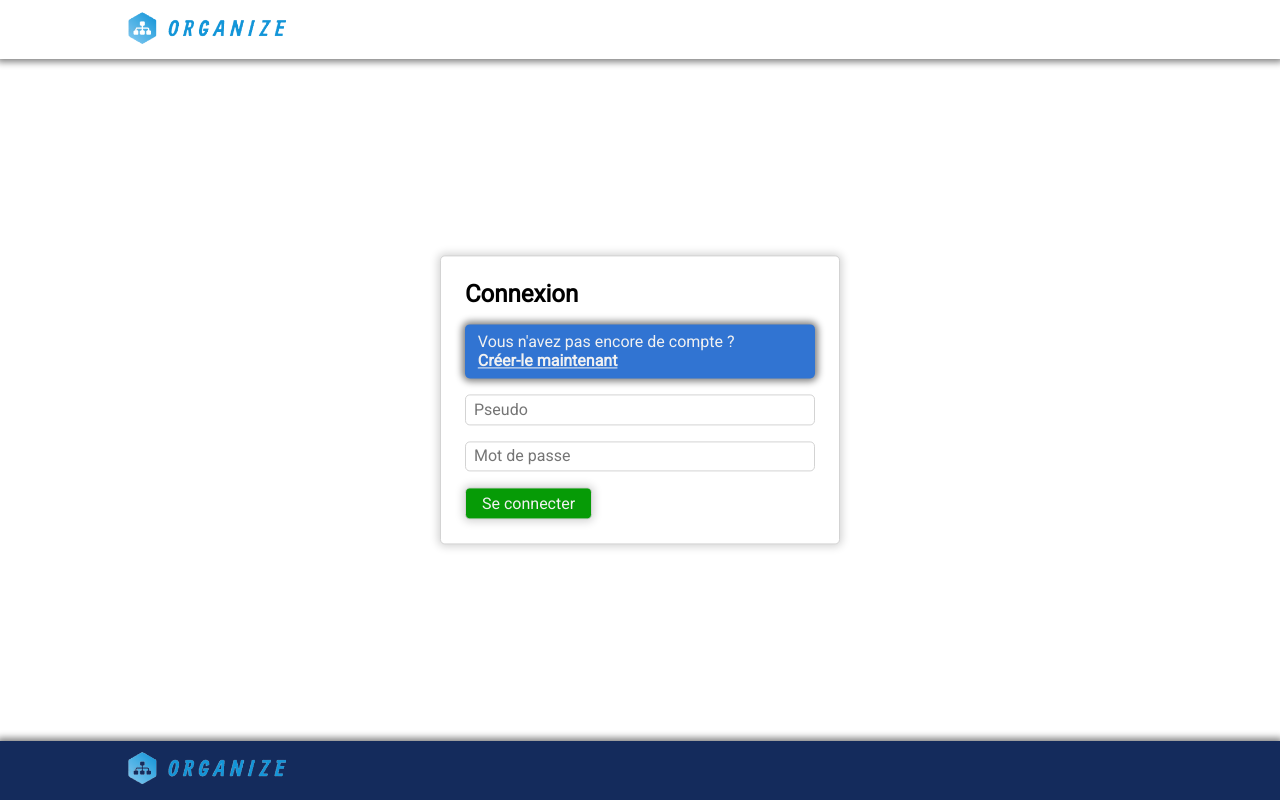
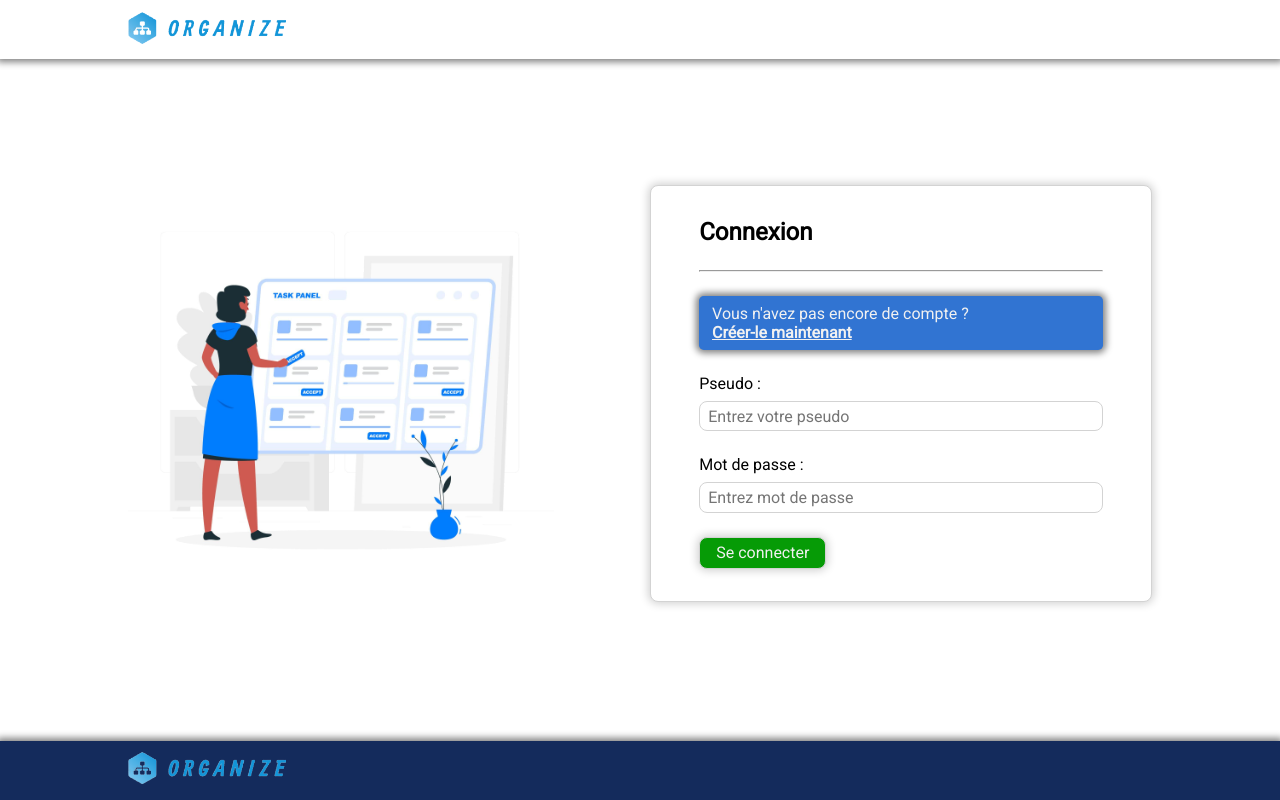
Before and after one commit to emmanuelniasse/organize-client, a React (Create React App) app: page /connexion in a window 1280 px wide. Built offline with nearby package versions, Linux system fonts and the light colour scheme.

Commit message:
wip maj des pages connexion / inscription

```diff
--- a/src/Components/FlashMessage/_FlashMessage.scss
+++ b/src/Components/FlashMessage/_FlashMessage.scss
@@ -2,7 +2,6 @@
 @import '../../styles/variables';
 
 .flash-message {
-    margin: 0 0 1rem;
     box-shadow: 0 0 7px 3px gray;
     font-family: 'Roboto';
     color: #f1f1f1;
--- a/src/pages/Login/Login.jsx
+++ b/src/pages/Login/Login.jsx
@@ -3,6 +3,8 @@ import { useForm } from 'react-hook-form';
 import axios from 'axios';
 import { Link } from 'react-router-dom';
 import { useCookies } from 'react-cookie';
+
+import img1 from '../../img/img1.jpg';
 
 export default function Login() {
     const { register, handleSubmit } = useForm();
@@ -28,9 +30,18 @@ export default function Login() {
         }
     };
     return (
-        <>
-            <form onSubmit={handleSubmit(onSubmit)} className='form'>
+        <div className='page-container align-items-center'>
+            <div className='flex'>
+                <div className='w49'>
+                    <img src={img1} className='w85' />
+                </div>
+
+                <form
+                    onSubmit={handleSubmit(onSubmit)}
+                    className='form w49'
+                >
                     <h2>Connexion</h2>
+                    <hr className='my-1' />
 
                     <p className='flash-message'>
                         Vous n'avez pas encore de compte ?
@@ -42,23 +53,33 @@ export default function Login() {
                             Créer-le maintenant
                         </Link>
                     </p>
+
+                    <div className='form__inputs-group column'>
+                        <label htmlFor='pseudo'>Pseudo :</label>
                         <input
                             autoComplete='off'
                             {...register('pseudo')}
-                    placeholder={'Pseudo'}
+                            placeholder={'Entrez votre pseudo'}
+                            name='pseudo'
                         />
+                        <label htmlFor='password'>
+                            Mot de passe :
+                        </label>
                         <input
                             autoComplete='off'
                             {...register('password')}
-                    placeholder={'Mot de passe'}
+                            placeholder={'Entrez mot de passe'}
                             type='password'
+                            name='password'
                         />
                         <input
                             type='submit'
                             className={'btn btn-add'}
                             value={'Se connecter'}
                         />
+                    </div>
                 </form>
-        </>
+            </div>
+        </div>
     );
 }
--- a/src/pages/Signup/Signup.jsx
+++ b/src/pages/Signup/Signup.jsx
@@ -3,6 +3,8 @@ import { useForm } from 'react-hook-form';
 import axios from 'axios';
 import { Link } from 'react-router-dom';
 import FlashMessage from '../../Components/FlashMessage/FlashMessage';
+
+import img2 from '../../img/img2.jpg';
 
 export default function Signup() {
     const { register, handleSubmit } = useForm();
@@ -42,33 +44,57 @@ export default function Signup() {
     };
 
     return (
-        <>
-            <form onSubmit={handleSubmit(onSubmit)} className='form'>
+        <div className='page-container align-items-center'>
+            <div className='flex'>
+                <div className='w49'>
+                    <img src={img2} className='w85' />
+                </div>
+
+                <form
+                    onSubmit={handleSubmit(onSubmit)}
+                    className='form w49'
+                >
                     <h2>Inscription</h2>
+                    <hr className='my-1' />
+
                     <p className='flash-message'>
                         Déjà inscrit ?
                         <br />
-                    <Link to='/connexion' className='bold underline'>
+                        <Link
+                            to='/connexion'
+                            className='bold underline'
+                        >
                             Connectez-vous
                         </Link>
                     </p>
+                    <div className='form__inputs-group column'>
+                        <label htmlFor='pseudo'>Pseudo :</label>
                         <input
                             autoComplete='off'
                             {...register('pseudo')}
-                    placeholder={'Pseudo'}
+                            placeholder={'Entrez votre pseudo'}
+                            name='pseudo'
                         />
+                        <label htmlFor='password'>
+                            Mot de passe :
+                        </label>
+
                         <input
                             autoComplete='off'
                             {...register('password')}
-                    placeholder={'Mot de passe'}
+                            placeholder={'Entrez mot de passe'}
                             type='password'
+                            name='password'
                         />
                         <input
                             type='submit'
                             className={'btn btn-add'}
                             value={"S'inscrire"}
                         />
+                    </div>
                 </form>
+            </div>
+
             {notification && (
                 <FlashMessage
                     message={
@@ -77,6 +103,6 @@ export default function Signup() {
                     displayTime={displayTime.current * 1000}
                 />
             )}
-        </>
+        </div>
     );
 }
--- a/src/pages/_pages.scss
+++ b/src/pages/_pages.scss
@@ -32,3 +32,6 @@
         }
     }
 }
+.page-container {
+    height: 100%;
+}
--- a/src/styles/_form.scss
+++ b/src/styles/_form.scss
@@ -1,16 +1,13 @@
 .form {
     z-index: 2;
-    padding: 1.5rem;
-    width: 400px;
+    padding: 2rem 3rem;
+    width: 500px;
+    height: 50%;
 
     @media (max-width: 480px) {
         width: 95vw;
+        padding: 1.5rem;
     }
-
-    position: absolute;
-    top: 50%;
-    left: 50%;
-    transform: translate(-50%, -50%);
 
     display: flex;
     flex-direction: column;
@@ -20,12 +17,19 @@
     background-color: white;
     box-shadow: $shadow1;
 
-    > *:not(:last-child) {
-        margin-bottom: 1rem;
-    }
-
     &__buttons {
         display: flex;
         justify-content: space-between;
     }
+
+    &__inputs-group {
+        margin-top: 1.5rem;
+        > input:not(:last-of-type) {
+            margin-bottom: 1.5rem;
+        }
+
+        > label {
+            margin-bottom: 0.5rem;
+        }
+    }
 }
--- a/src/styles/_variables.scss
+++ b/src/styles/_variables.scss
@@ -13,6 +13,7 @@ $itemSelected: $secondary;
 $border1-black: 1px solid black;
 $border-input: 1px solid lightgray;
 $radius1: 0.3rem;
+$radius1: 0.5rem;
 
 // Fonts
 $font1: 'Roboto';
--- a/src/styles/default.scss
+++ b/src/styles/default.scss
@@ -28,6 +28,41 @@ ul li {
     list-style-type: none;
 }
 
+.w100 {
+    width: 100%;
+}
+
+.w85 {
+    width: 85%;
+}
+
+.w49 {
+    width: 49%;
+}
+
+.bg-salmon {
+    background-color: lightblue;
+}
+
+.my-1 {
+    margin: 1.5rem 0;
+}
+
+.flex {
+    display: flex;
+    justify-content: space-between;
+}
+
+.align-items-center {
+    display: flex;
+    align-items: center;
+}
+
+.column {
+    display: flex;
+    flex-direction: column;
+}
+
 .bold {
     font-weight: bold;
 }
@@ -40,6 +75,7 @@ ul li {
     margin: 0 auto;
     width: 80vw;
     max-width: 1300px;
+    height: 100%;
     @media (max-width: 500px) {
         width: 96vw;
     }
```
Also changed, not shown: src/img/img1.jpg (added), src/img/img2.jpg (added). Lines whose indentation alone changed are shown as unchanged.
